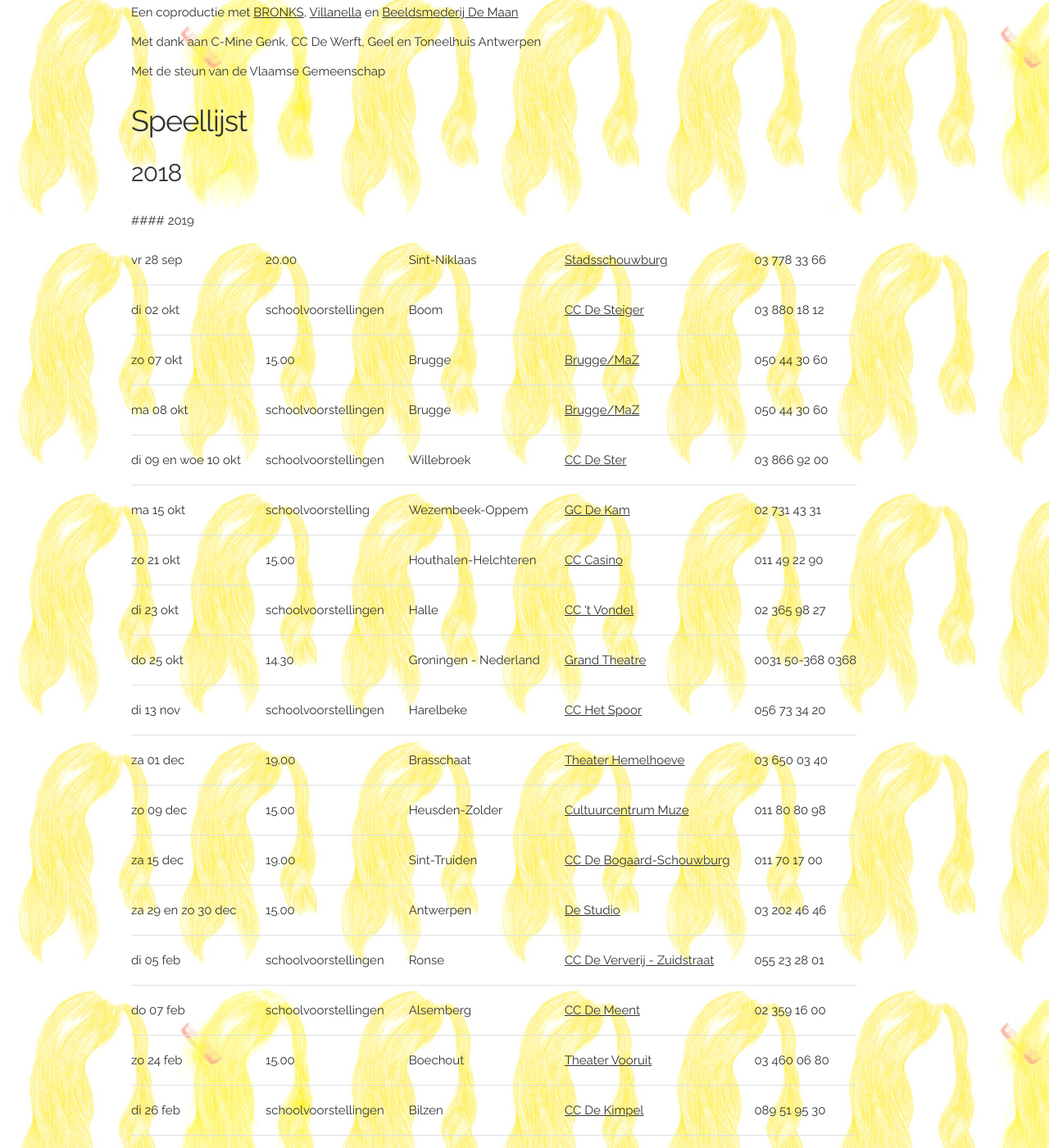
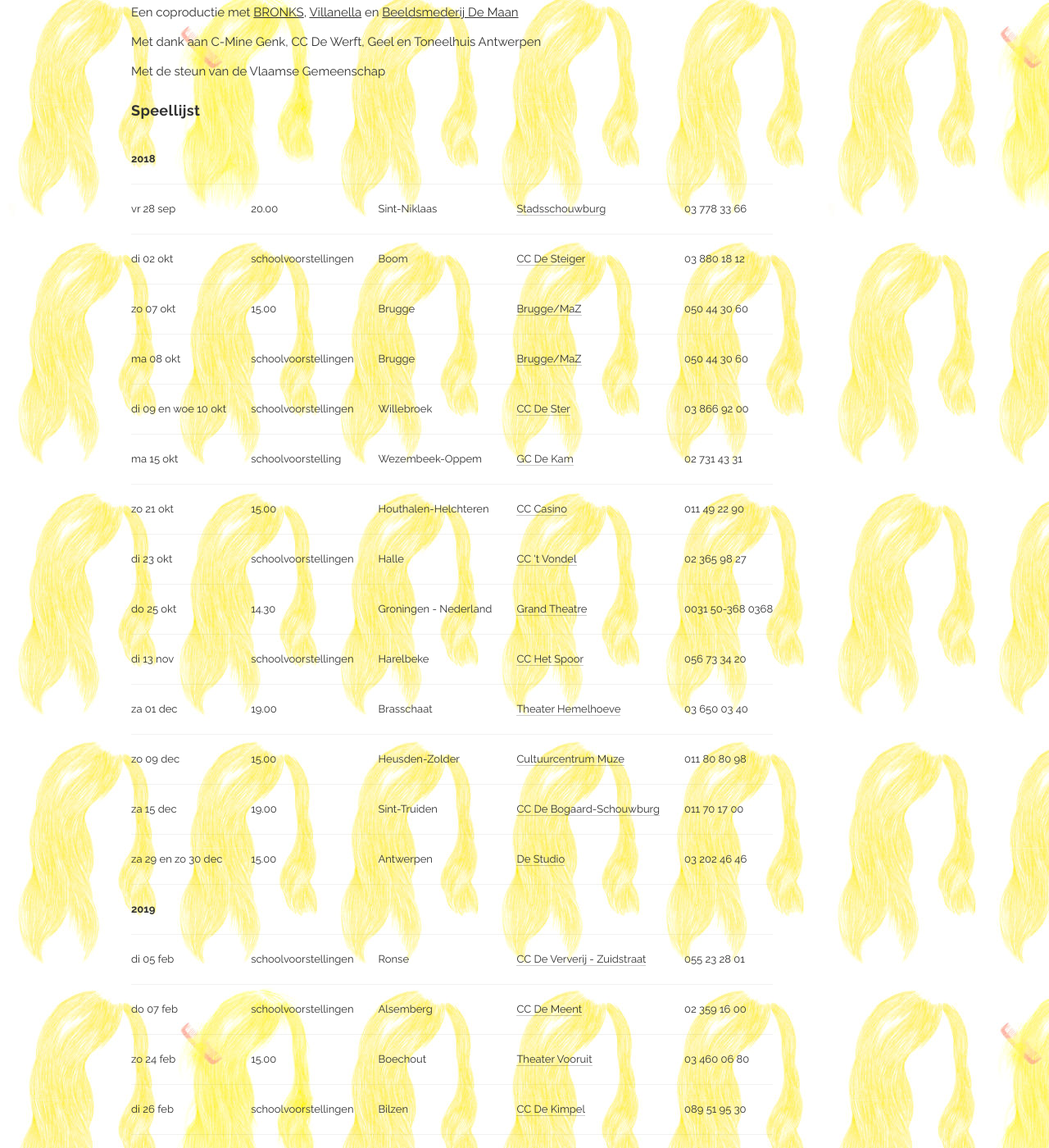
Before and after one commit to ciebarbarie/ciebarbarie, a Jekyll site: the page built from voorstellingen/modders.md, in a window 1280 px wide and 1400 px high, scrolled down 1836 px. Shown: the whole window at 82% size. Built offline with Jekyll 4.4.1, drawn with Linux system fonts in a browser that asks for light colours; nearby versions of some CDN libraries; some web fonts are replaced; library files that are not in the unit come from our copies.

Commit message:
Update modders.md

```diff
--- a/voorstellingen/modders.md
+++ b/voorstellingen/modders.md
@@ -46,12 +46,10 @@ Een coproductie met <a href="http://www.bronks.be/nl/">BRONKS</a>, <a href="http
 Met dank aan C-Mine Genk, CC De Werft, Geel en Toneelhuis Antwerpen <br>
 Met de steun van de Vlaamse Gemeenschap
 
+## Speellijst
+<table class="speellijst">
 
-### Speellijst
-
-
-#### 2018
-<table>
+<tr><td colspan="5"><strong>2018</strong></td></tr>
 <tr><td>vr 28 sep</td><td>20.00</td><td>Sint-Niklaas</td><td><a href="http://www.ccsint-niklaas.be">Stadsschouwburg</a></td><td>03 778 33 66</td></tr>
 <tr><td>di 02 okt</td><td>schoolvoorstellingen</td><td>Boom</td><td><a href="http://www.desteigerboom.be">CC De Steiger</a></td><td>03 880 18 12</td></tr>
 <tr><td>zo 07 okt</td><td>15.00</td><td>Brugge</td><td><a href="http://www.ccbrugge.be">Brugge/MaZ</a></td><td>050 44 30 60</td></tr>
@@ -66,9 +64,7 @@ Met de steun van de Vlaamse Gemeenschap
 <tr><td>zo 09 dec</td><td>15.00</td><td>Heusden-Zolder</td><td><a href="http://www.muze.be">Cultuurcentrum Muze</a></td><td>011 80 80 98</td></tr>
 <tr><td>za 15 dec</td><td>19.00</td><td>Sint-Truiden</td><td><a href="http://www.debogaard.be">CC De Bogaard-Schouwburg</a></td><td>011 70 17 00</td></tr>
 <tr><td>za 29 en zo 30 dec</td><td>15.00</td><td>Antwerpen </td><td><a href="http://www.destudio.com">De Studio</a></td><td>03 202 46 46</td></tr>
-
-  #### 2019
-
+<tr><td colspan="5"><strong>2019</strong></td></tr>
 <tr><td>di 05 feb</td><td>schoolvoorstellingen</td><td>Ronse</td><td><a href="http://www.ronse.be">CC De Ververij - Zuidstraat</a></td><td>055 23 28 01</td></tr>
 <tr><td>do 07 feb</td><td>schoolvoorstellingen</td><td>Alsemberg</td><td><a href="http://www.demeent.be">CC De Meent</a></td><td>02 359 16 00</td></tr>
 <tr><td>zo 24 feb</td><td>15.00</td><td>Boechout</td><td><a href="https://www.boechout.be/vooruit/">Theater Vooruit</a></td><td>03 460 06 80</td></tr>
```
